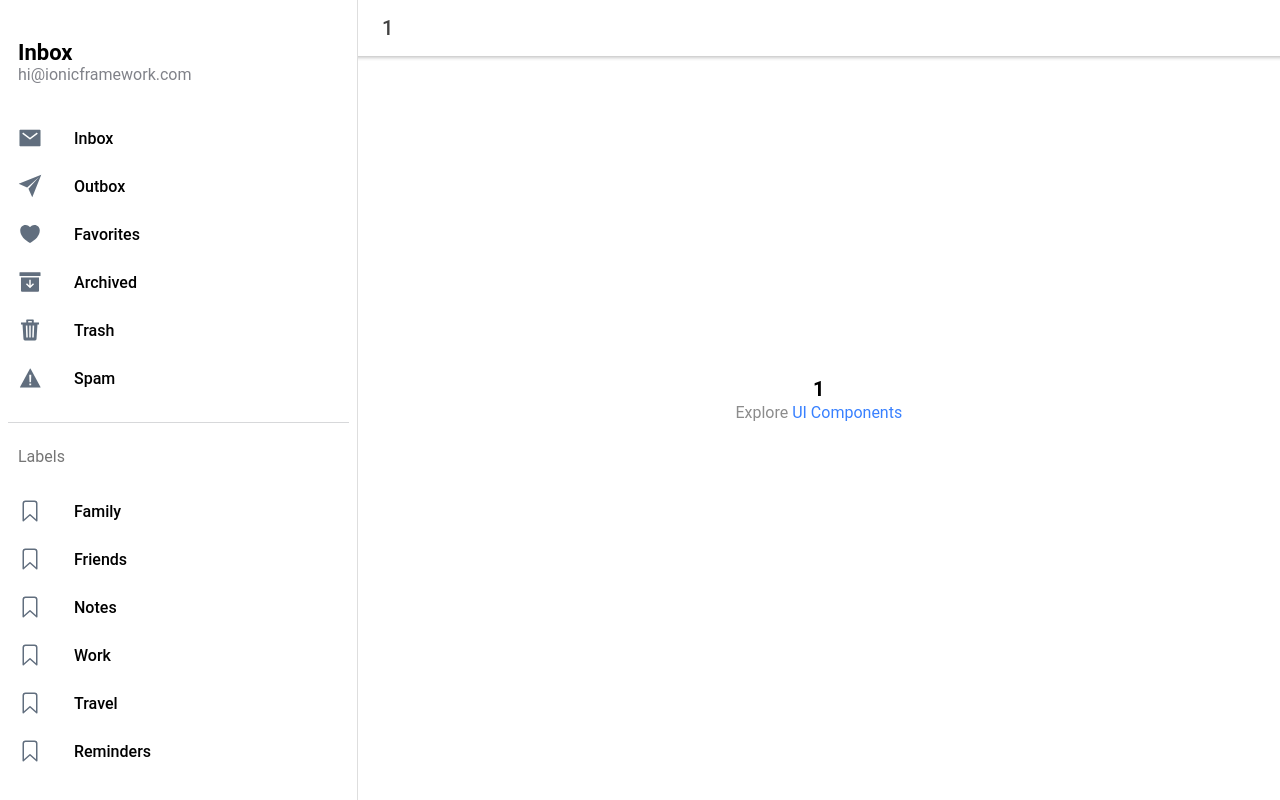
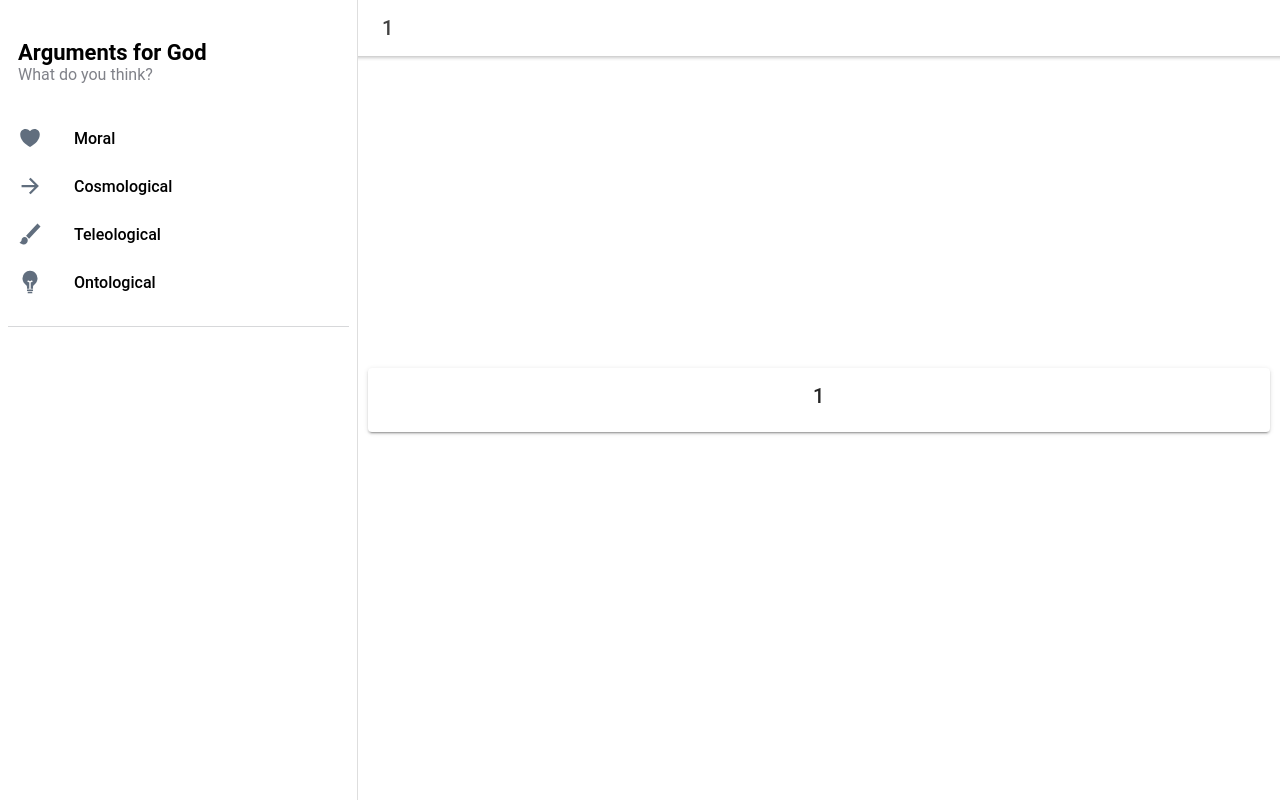
Before and after one commit to Joshuatanderson/arguments-for-god, a React (Create React App) app: page /page/1 in a window 1280 px wide. Built offline with nearby package versions, Linux system fonts and the light colour scheme.

Commit message:
feat(menu): rename tabs

```diff
--- a/package.json
+++ b/package.json
@@ -16,6 +16,7 @@
     "@types/react-router": "^5.1.4",
     "@types/react-router-dom": "^5.1.3",
     "ionicons": "^5.0.0",
+    "prettier": "^2.1.2",
     "react": "^16.13.0",
     "react-dom": "^16.13.0",
     "react-router": "^5.1.2",
--- /dev/null
+++ b/src/components/Argument.tsx
@@ -0,0 +1,26 @@
+import { IonCard, IonCardHeader, IonCardSubtitle, IonCardTitle } from '@ionic/react';
+import React from 'react';
+import './Argument.css';
+
+interface ContainerProps {
+  name: string;
+}
+
+const Argument: React.FC<ContainerProps> = ({ name }) => {
+  return (
+    <div className="container">
+		<IonCard>
+			<IonCardHeader>
+				<IonCardTitle>
+					{name}
+				</IonCardTitle>
+				<IonCardSubtitle>
+
+				</IonCardSubtitle>
+			</IonCardHeader>
+		</IonCard>
+    </div>
+  );
+};
+
+export default Argument;
--- a/src/components/ExploreContainer.tsx
+++ /dev/null
@@ -1,17 +0,0 @@
-import React from 'react';
-import './ExploreContainer.css';
-
-interface ContainerProps {
-  name: string;
-}
-
-const ExploreContainer: React.FC<ContainerProps> = ({ name }) => {
-  return (
-    <div className="container">
-      <strong>{name}</strong>
-      <p>Explore <a target="_blank" rel="noopener noreferrer" href="https://ionicframework.com/docs/components">UI Components</a></p>
-    </div>
-  );
-};
-
-export default ExploreContainer;
--- a/src/components/Menu.tsx
+++ b/src/components/Menu.tsx
@@ -12,7 +12,7 @@ import {
 
 import React from 'react';
 import { useLocation } from 'react-router-dom';
-import { archiveOutline, archiveSharp, bookmarkOutline, heartOutline, heartSharp, mailOutline, mailSharp, paperPlaneOutline, paperPlaneSharp, trashOutline, trashSharp, warningOutline, warningSharp } from 'ionicons/icons';
+import { archiveOutline, archiveSharp, arrowForwardOutline, arrowForwardSharp, bookmarkOutline, brushOutline, brushSharp, bulbOutline, bulbSharp, heartOutline, heartSharp, mailOutline, mailSharp, paperPlaneOutline, paperPlaneSharp, trashOutline, trashSharp, warningOutline, warningSharp } from 'ionicons/icons';
 import './Menu.css';
 
 interface AppPage {
@@ -24,44 +24,32 @@ interface AppPage {
 
 const appPages: AppPage[] = [
   {
-    title: 'Inbox',
-    url: '/page/Inbox',
-    iosIcon: mailOutline,
-    mdIcon: mailSharp
-  },
-  {
-    title: 'Outbox',
-    url: '/page/Outbox',
-    iosIcon: paperPlaneOutline,
-    mdIcon: paperPlaneSharp
-  },
-  {
-    title: 'Favorites',
-    url: '/page/Favorites',
+    title: 'Moral',
+    url: '/page/Moral',
     iosIcon: heartOutline,
     mdIcon: heartSharp
   },
   {
-    title: 'Archived',
-    url: '/page/Archived',
-    iosIcon: archiveOutline,
-    mdIcon: archiveSharp
+    title: 'Cosmological',
+    url: '/page/Cosmological',
+    iosIcon: arrowForwardOutline,
+    mdIcon: arrowForwardSharp
   },
   {
-    title: 'Trash',
-    url: '/page/Trash',
-    iosIcon: trashOutline,
-    mdIcon: trashSharp
+    title: 'Teleological',
+    url: '/page/Teleological',
+    iosIcon: brushOutline,
+    mdIcon: brushSharp
   },
   {
-    title: 'Spam',
-    url: '/page/Spam',
-    iosIcon: warningOutline,
-    mdIcon: warningSharp
-  }
+    title: 'Ontological',
+    url: '/page/Ontological',
+    iosIcon: bulbOutline,
+    mdIcon: bulbSharp
+  },
 ];
 
-const labels = ['Family', 'Friends', 'Notes', 'Work', 'Travel', 'Reminders'];
+// const labels = ['Family', 'Friends', 'Notes', 'Work', 'Travel', 'Reminders'];
 
 const Menu: React.FC = () => {
   const location = useLocation();
@@ -70,8 +58,8 @@ const Menu: React.FC = () => {
     <IonMenu contentId="main" type="overlay">
       <IonContent>
         <IonList id="inbox-list">
-          <IonListHeader>Inbox</IonListHeader>
-          <IonNote>hi@ionicframework.com</IonNote>
+          <IonListHeader>Arguments for God</IonListHeader>
+          <IonNote>What do you think?</IonNote>
           {appPages.map((appPage, index) => {
             return (
               <IonMenuToggle key={index} autoHide={false}>
@@ -83,16 +71,6 @@ const Menu: React.FC = () => {
             );
           })}
         </IonList>
-
-        <IonList id="labels-list">
-          <IonListHeader>Labels</IonListHeader>
-          {labels.map((label, index) => (
-            <IonItem lines="none" key={index}>
-              <IonIcon slot="start" icon={bookmarkOutline} />
-              <IonLabel>{label}</IonLabel>
-            </IonItem>
-          ))}
-        </IonList>
       </IonContent>
     </IonMenu>
   );
--- a/src/pages/Page.tsx
+++ b/src/pages/Page.tsx
@@ -1,7 +1,7 @@
 import { IonButtons, IonContent, IonHeader, IonMenuButton, IonPage, IonTitle, IonToolbar } from '@ionic/react';
 import React from 'react';
 import { useParams } from 'react-router';
-import ExploreContainer from '../components/ExploreContainer';
+import ExploreContainer from '../components/Argument';
 import './Page.css';
 
 const Page: React.FC = () => {
```
Also changed, not shown: src/components/Argument.css (renamed from src/components/ExploreContainer.css), 1 other file (tests, documents, lock files or other folders).
